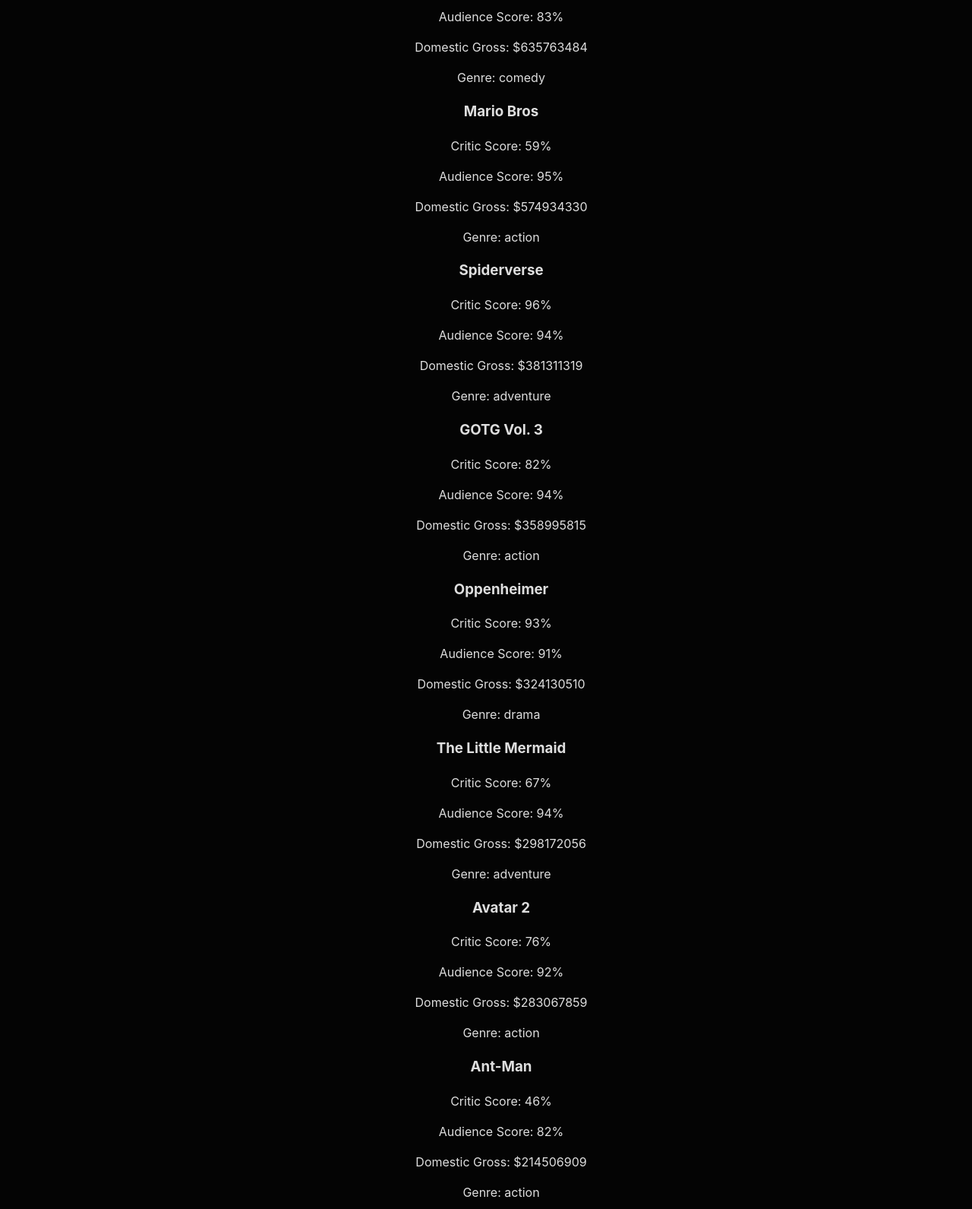
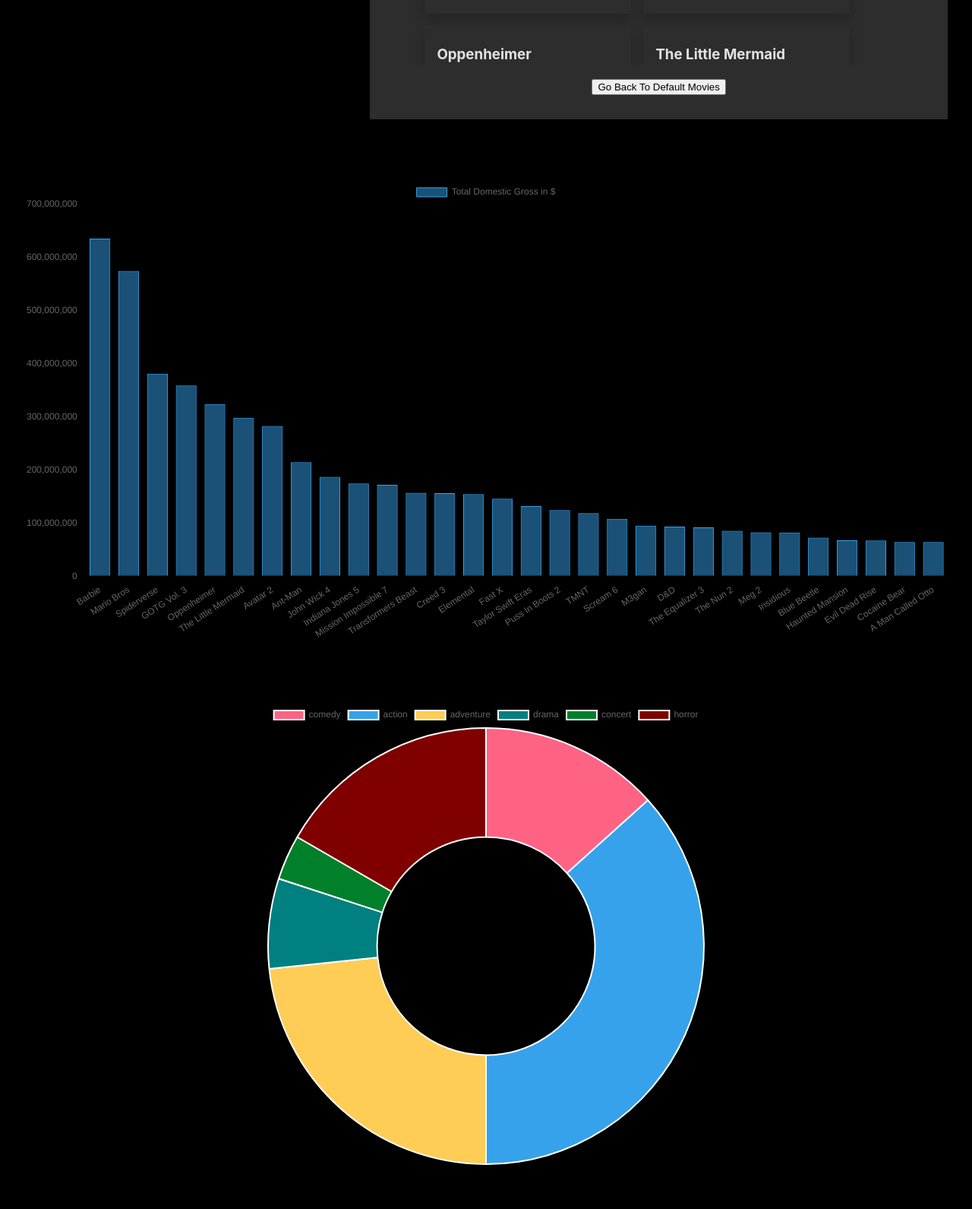
Before and after one commit to roenc576/2-3-0-solo-project_compare-movies, a website built with Vite: page compare-movies/index.html in a window 1280 px wide. Shown: the part 520-2111 px from the top of the page at 76% size. After the commit the page ends 2085 px from the top, so only its background shows below. Built offline with nearby package versions, Linux system fonts and the light colour scheme.

Commit message:
Completed app

```diff
--- /dev/null
+++ b/compare-movies/chart.js
@@ -0,0 +1,74 @@
+import { getMovies } from './local-storage.js';
+import movieData from './movie-data.json';
+
+export const barChart = () => {
+    const parentElement = document.getElementById("bar-chart");
+    parentElement.innerHTML = "";
+
+    const canvas = document.createElement("canvas");
+    parentElement.appendChild(canvas);
+
+    new Chart(canvas, {
+        type: 'bar',
+        data: {
+          labels: getMovies().map((movie) => movie.title),
+          datasets: [{
+            label: 'Total Domestic Gross in $',
+            data: getMovies().map((movie) => movie.domestic),
+            borderWidth: 1
+          }]
+        },
+        options: {
+          scales: {
+            y: {
+              beginAtZero: true
+            }
+          }
+        }
+      })
+}
+
+export const doughnutChart = () => {
+    const parentElement = document.getElementById("doughnut-chart");
+    parentElement.innerHTML = "";
+
+    const canvas = document.createElement("canvas");
+    parentElement.appendChild(canvas);
+
+    const genreCounts = getMovies().map((movie) => movie.genre)
+        .reduce((accObj, movie) => {
+            if (!accObj[movie]) {
+                accObj[movie] = 1;
+            } else {
+                accObj[movie]++;
+            }
+            return accObj;
+        }, {})
+
+    console.log(genreCounts)
+
+    new Chart(canvas, {
+        type: 'doughnut',
+        data: {
+          labels: [...new Set(getMovies().map((movie) => movie.genre))],
+          datasets: [{
+            label: 'Movies in Each Genre',
+            data: Object.values(genreCounts),
+            backgroundColor: [
+                'rgb(255, 99, 132)',
+                'rgb(54, 162, 235)',
+                'rgb(255, 205, 86)',
+                'rgb(0,128,128)',
+                'rgb(0,128,43)',
+                'rgb(128,0,0)',
+                'rgb(225,77,255)',
+                'rgb(230,0,76)',
+                'rgb(255,179,102)',
+                'rgb(128,255,149)',
+                'rgb(255,153,238)',
+            ],
+            hoverOffset: 4
+          }]
+        },
+      })
+}
--- a/compare-movies/index.html
+++ b/compare-movies/index.html
@@ -6,6 +6,7 @@
     <meta name="viewport" content="width=device-width, initial-scale=1.0" />
     <title>Vite App</title>
     <script type="module" src="/main.js"></script>
+
   </head>
   <body>
     <div id="app">
@@ -23,6 +24,9 @@
                   <div class="input">
                     <label for="movie-title">Movie Title:</label>
                     <input type="text" name="title" id="movie-title" placeholder="Movie Title" required>
+                  </div>
+
+                  <div>
                     <label for="critic-score">Critic Score:</label>
                     <input type="number" name="criticScore" id="critic-score" required>
                   </div>
@@ -56,7 +60,7 @@
                     </select>
                   </div>
 
-                  <button type="submit">Add Movie</button>
+                  <button type="submit" id="submit">Add Movie</button>
                 </form>
               </div>
             </div>
@@ -66,7 +70,22 @@
               <button type="button" id="reset">Go Back To Default Movies</button>
             </div>
           </section>
+          <section id="chart-section">
+            <div id="bar-chart">
+
+            </div>
+
+            <div id="doughnut-chart">
+
+            </div>
+
+            <div id="scatter-plot">
+
+            </div>
+          </section>
+
       </main>
     </div>
   </body>
+  <script src="https://cdn.jsdelivr.net/npm/chart.js"></script>
 </html>
--- a/compare-movies/local-storage.js
+++ b/compare-movies/local-storage.js
@@ -21,11 +21,6 @@
 
 export const addMovie = (movie) => setMovies([movie, ...getMovies()]);
 
-export const resetMovies = () => {
-  setMovies(initialMovies);
-  console.log(getMovies());
-};
-
 export const initMoviesIfEmpty = () => {
     if (!getMovies()) setMovies(initialMovies);
 
--- a/compare-movies/main.js
+++ b/compare-movies/main.js
@@ -3,9 +3,9 @@
   getMovies,
   setMovies,
   addMovie,
-  resetMovies,
   initMoviesIfEmpty
 } from './local-storage.js';
+import { barChart, doughnutChart } from './chart.js'
 
 const renderMovies = () => {
   const movies = getMovies();
@@ -35,6 +35,9 @@
     div.append(h3, criticScoreP, audienceScoreP, domesticP, genreP);
     moviesList.append(li);
   });
+
+  barChart();
+  doughnutChart();
 }
 
 const handleSubmit = (e) => {
@@ -54,16 +57,25 @@
   form.reset();
 }
 
+const resetMovies = () => {
+
+  setMovies(null);
+
+  initMoviesIfEmpty();
+
+  renderMovies();
+};
+
 const main = () => {
   const form = document.querySelector("form");
   form.addEventListener("submit", handleSubmit);
 
   const resetButton = document.querySelector("#reset");
   resetButton.addEventListener("click", resetMovies);
-  resetButton.addEventListener("click", renderMovies);
 
   initMoviesIfEmpty();
   renderMovies();
+
 }
 
 main();
--- a/compare-movies/style.css
+++ b/compare-movies/style.css
@@ -5,7 +5,7 @@
 
   color-scheme: light dark;
   color: rgba(255, 255, 255, 0.87);
-  background-color: #040404;
+  background-color: #000000;
 
   font-synthesis: none;
   text-rendering: optimizeLegibility;
@@ -18,6 +18,7 @@
   color: #646cff;
   text-decoration: inherit;
 }
+
 a:hover {
   color: #535bf2;
 }
@@ -33,6 +34,15 @@
 h1 {
   font-size: 3.2em;
   line-height: 1.1;
+  text-align: left;
+}
+
+#movies-section {
+  display: flex;
+}
+
+#movie-form-div {
+  padding: 2rem;
 }
 
 .card {
@@ -41,39 +51,50 @@
   background-color: #2e2d2d;
   transition: 0.3s;
   border-radius: 5px;
-  width: 25rem;
   text-align: left;
+  margin-right: 2rem;
+  height: 14rem;
 }
 
 .input {
   display: block;
+  white-space: nowrap;
 }
 
-
-
-/* On mouse-over, add a deeper shadow */
 .card:hover {
   box-shadow: 0 8px 16px 0 rgba(0,0,0,0.2);
 }
 
-/* Add some padding inside the card container */
-.container {
-  padding: 1rem;
-
+#movies-list-div {
+  padding: 2rem;
+  background-color: #2e2d2d;
+  flex-wrap: wrap;
+  max-width: 80rem;
 }
 
-.container > :last-child {
-  margin-bottom: 1rem;
-}
-
-#movies-list-div {
-  display: inline;
+#movies-list {
+  display: flex;
+  flex-wrap: wrap;
+  gap: 1rem;
+  overflow: scroll;
+  max-height: 50vh;
+  min-width: 300px;
 }
 
 li {
   display: block;
+  box-shadow: 0 8px 16px 0 rgba(0,0,0,0.2);
+  background-color: #2e2d2d;
+  transition: 0.3s;
+  width: 15rem;
+  text-align: left;
+  padding: 1rem;
+  line-height: 5px;
 }
 
+li:hover {
+  box-shadow: 0 8px 16px 0 rgba(0,0,0,0.2);
+}
 
 #app {
   max-width: 1280px;
@@ -81,3 +102,24 @@
   padding: 2rem;
   text-align: center;
 }
+
+#bar-chart {
+  margin-top: 5rem;
+  color: rgba(255, 255, 255, 0.87);;
+}
+
+#doughnut-chart {
+  margin-top: 5rem;
+  margin-left: auto;
+  margin-right: auto;
+  width: 50%;
+}
+
+
+@media (max-width: 480px) {
+
+  #movies-section {
+    display: flex;
+    flex-direction: column;
+  }
+}
```
